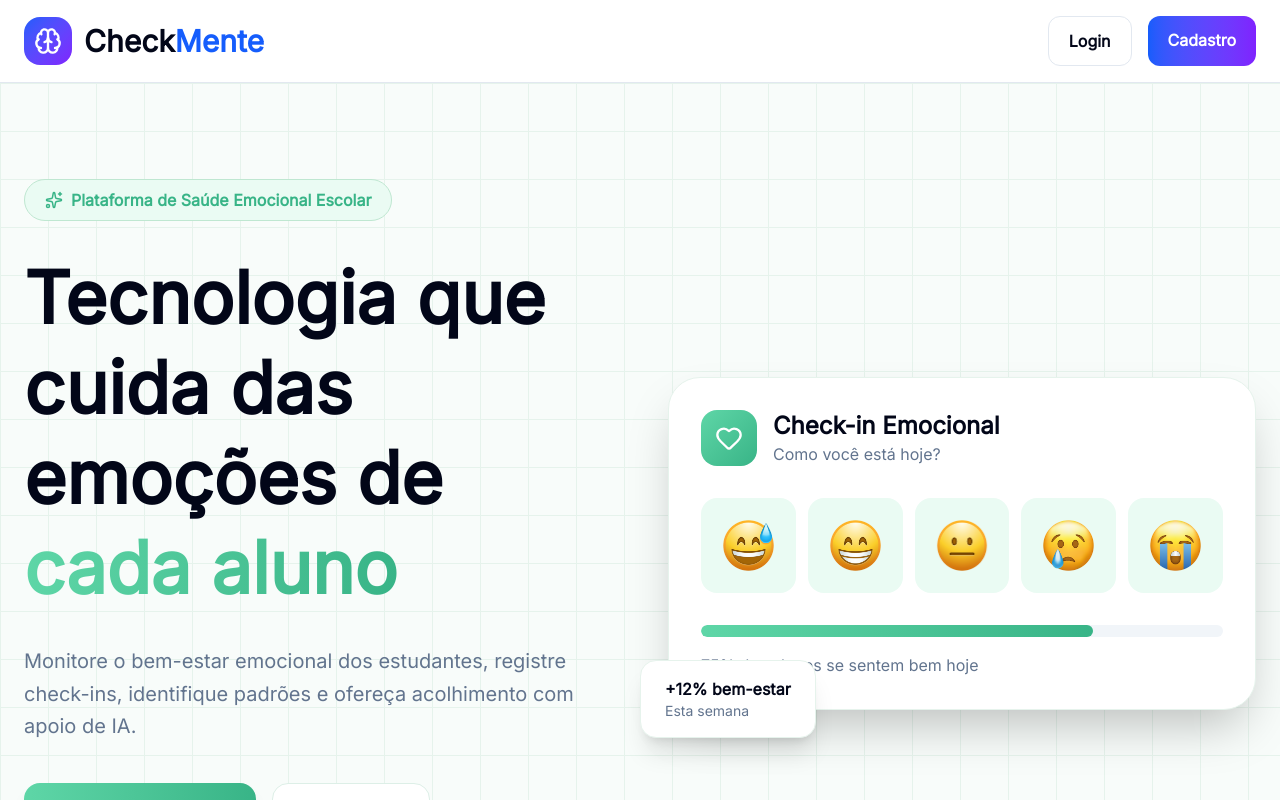
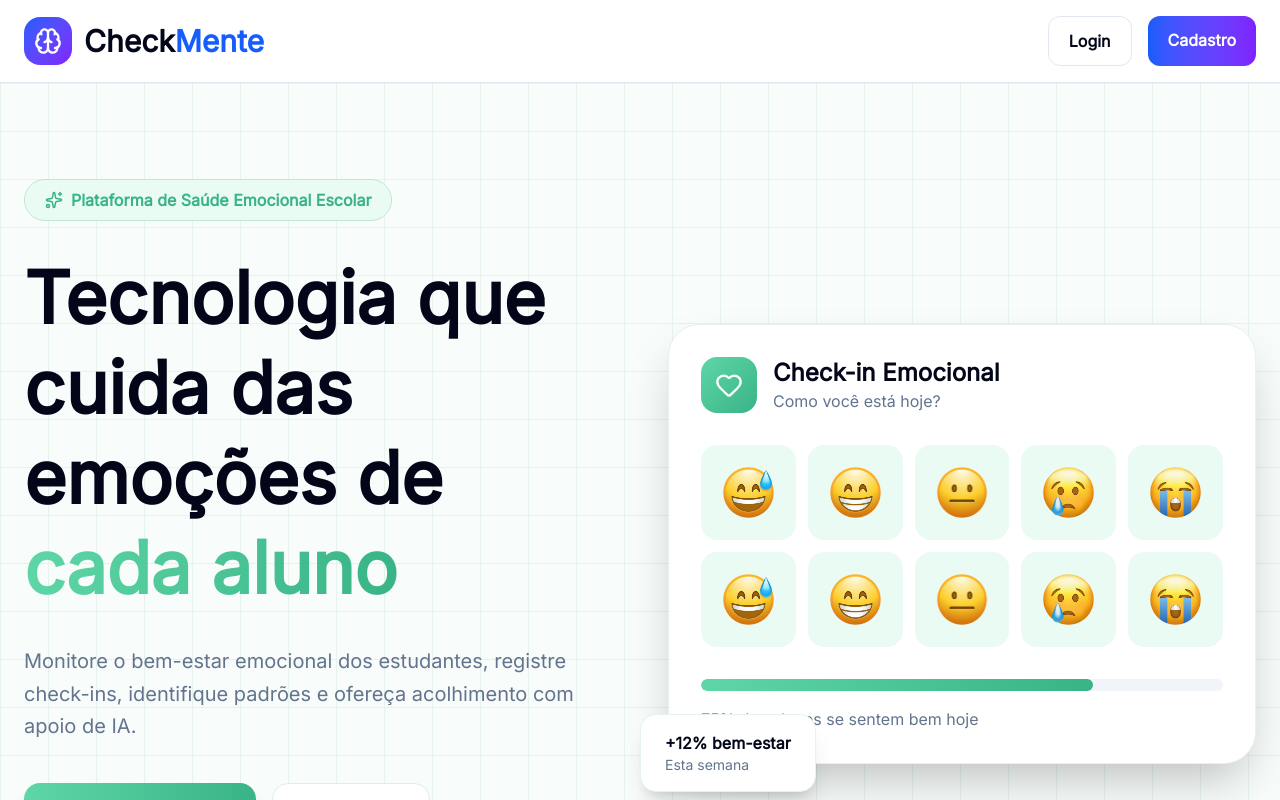
Before and after one commit to BrunoEduardo43277/CheckMenteR, a React (Vite) app: page / in a window 1280 px wide. Shown: the top 800 px of the page. Built offline with nearby package versions, Linux system fonts and the light colour scheme; no server answers.

Commit message:
Adição de elementos visuais
A implementação de imagens de emoti para ter um visual melhor e mais atrativo para o usuário

Co-Authored-By: Nayara Souza <24811331+nayara@users.noreply.github.com>

```diff
--- a/src/pages/Home.jsx
+++ b/src/pages/Home.jsx
@@ -11,6 +11,12 @@ import {
   Users,
   Trophy,
 } from "lucide-react";
+import imagem from "../assets/imagens/1.png";
+import imagem2 from "../assets/imagens/2.png";
+import imagem3 from "../assets/imagens/3.png";
+import imagem4 from "../assets/imagens/4.png";
+import imagem5 from "../assets/imagens/5.png";
+
 import Navbar from "../components/Navbar";
 
 import img1 from "../assets/imagens/1.png";
@@ -92,6 +98,11 @@ function Home() {
                 <img src={img3} className="bg-[#EAFBF3] p-4 rounded-2xl" alt="Triste" />
                 <img src={img4} className="bg-[#EAFBF3] p-4 rounded-2xl" alt="Preocupado" />
                 <img src={img5} className="bg-[#EAFBF3] p-4 rounded-2xl" alt="Ansioso" />
+                <img src={imagem} className="bg-[#EAFBF3] p-4 rounded-2xl" alt="Feliz" />
+                <img src={imagem2} className="bg-[#EAFBF3] p-4 rounded-2xl" alt="Neutro" />
+                <img src={imagem3} className="bg-[#EAFBF3] p-4 rounded-2xl" alt="Triste" />
+                <img src={imagem4} className="bg-[#EAFBF3] p-4 rounded-2xl" alt="Preocupado" />
+                <img src={imagem5} className="bg-[#EAFBF3] p-4 rounded-2xl" alt="Ansioso" />
               </div>
 
               <div className="h-3 bg-slate-100 rounded-full overflow-hidden">
```
